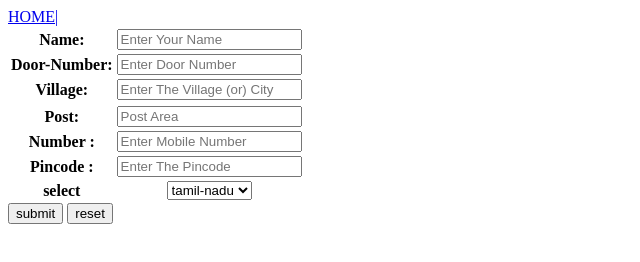
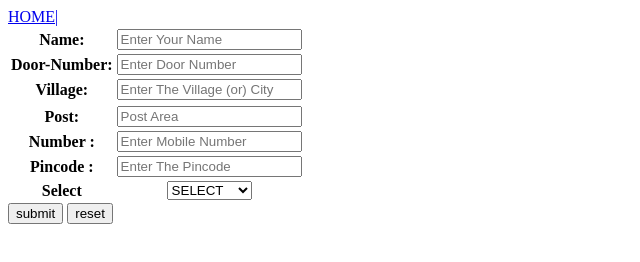
Before and after one commit to guna0223/project-2, a plain HTML site: page address.html in a window 1280 px wide. Shown: the full height of the page, 0-640 px from the left. Drawn offline with Linux system fonts and the light colour scheme.

Commit message:
added files

```diff
--- a/address.html
+++ b/address.html
@@ -56,8 +56,10 @@
 
                     <div>
                         <tr>
-                            <th><label for="state">select</label></th>
+                            <th><label for="state">Select</label></th>
                             <th><select name="" id="state">
+
+                                <option value="" selected>SELECT </option>
                                     <option value="tamil nadu">tamil-nadu</option>
                                     <option value="kerala">kerala</option>
                             </th>
```
